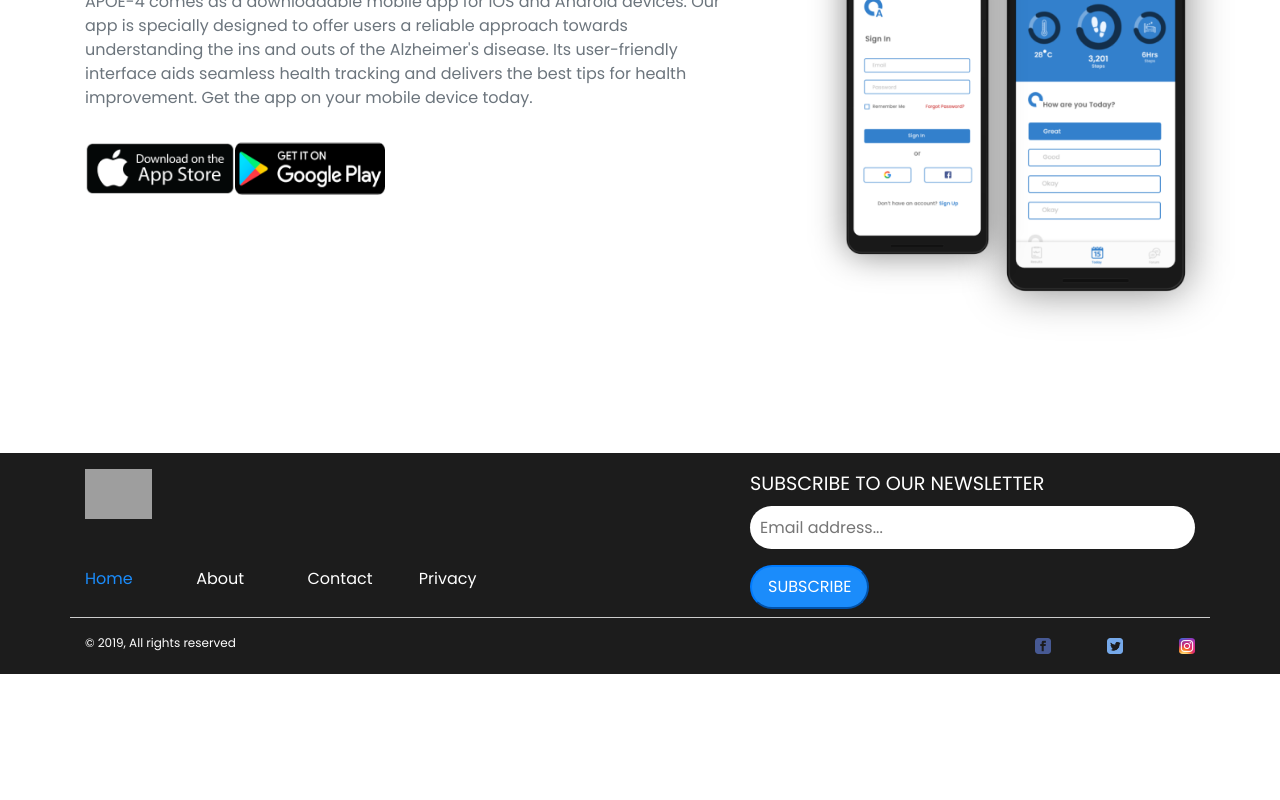
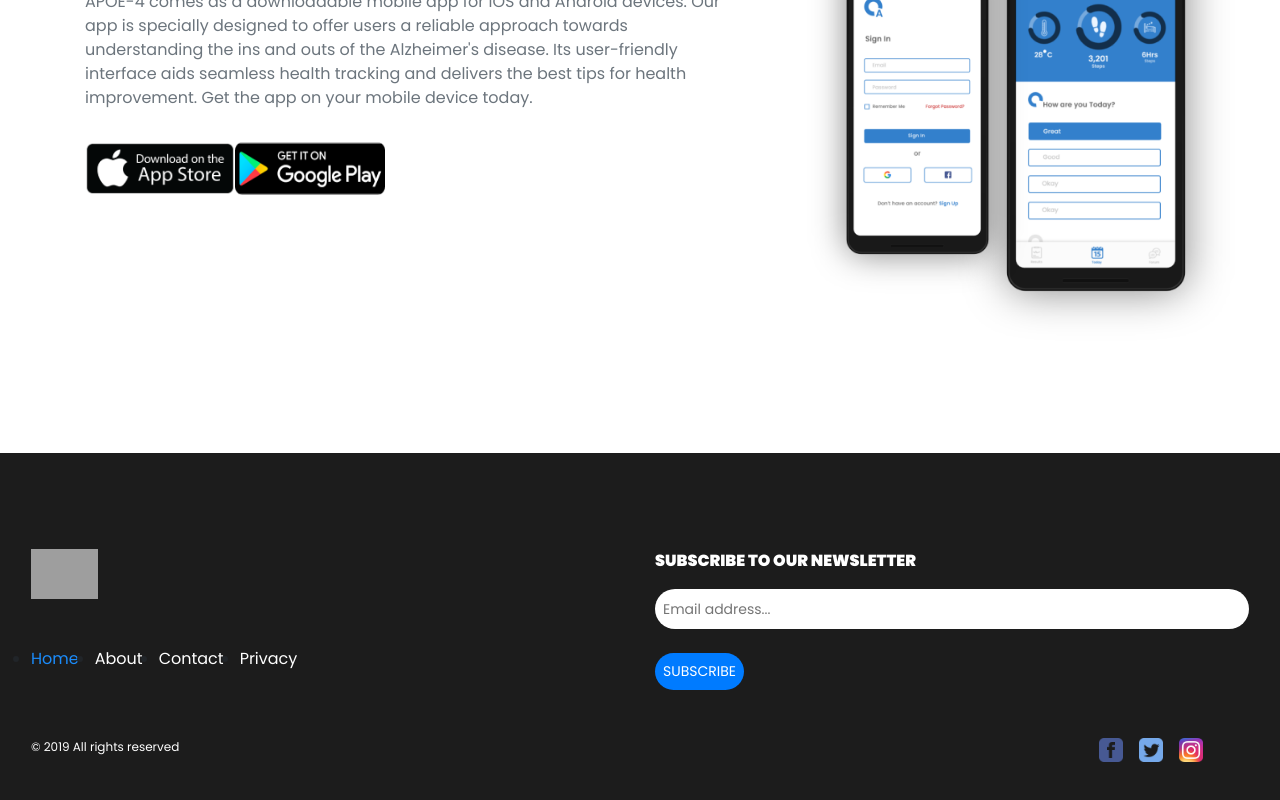
Before and after one commit to hnginternship5/apoe4, a Vue app: page / in a window 1280 px wide. Shown: the part 1512-2312 px from the top of the page. Before the commit the page ends 2186 px from the top, so only its background shows below. Built offline with nearby package versions, Linux system fonts and the light colour scheme; grey boxes are pictures that could not be loaded; a small style sheet from the web is missing; what vue-sweetalert2 would draw is missing.

Commit message:
worked on the Footer section of the APOE4 landing page

```diff
--- a/src/components/common/Footer.vue
+++ b/src/components/common/Footer.vue
@@ -1,35 +1,38 @@
 <template>
 	<footer class="container-fluid" id="footer">
-		<div class="container py-3" style="padding-bottom: 0 !important;">
-			<div class="row">
-				<div class="col-md-5">
-					<img src="@/assets/img/logo-blue.png"  alt="logo" id="logo" class="footer-logo">
-					<ul class="mt-5">
-						<li
-						v-for="(link, i) in links"
-						:key="i"
-						class="col"
-					>
+		<div class="row pt-5 pb-5 pl-3 pr-3">
+			<div class="col-lg-6 col-md-6 col-sm-12 col-xs-12 pt-5">
+				<div class="logo-img">
+					<img src="@/assets/img/logo-blue.png" alt="logo" id="logo" class="footer-logo">
+				</div>
+
+				<div class="footer-links">
+					<ul class="pt-5 pl-0 d-flex">
+						<li v-for="(link, i) in links" :key="i" class="mr-3 p-0">
 							<router-link tag="a" class="" class-active="active" :to="link.to" exact>{{ link.text }}</router-link>
 						</li>
 					</ul>
 				</div>
-				<div class="col-md-5 offset-md-2 text-right">
+			</div>
+
+
+			<div class="col-lg-6 col-md-6 col-sm-12 col-xs-12 pt-5">
 				<form id="subscriber-form" @submit.prevent="sendSubscriberMail">
-						<h4 class="text-left">Subscribe to our newsletter</h4>
-						<input type="email" placeholder="Email address..." name="" value="" v-model="subscriber_email" required>
-						<button class="text-uppercase nav-link btn-md btn-primary mt-3">Subscribe</button>
+					<h6 class="text-white mb-3">Subscribe to our newsletter</h6>
+					<input class="p-2" type="email" placeholder="Email address..." name="" value="" v-model="subscriber_email" required>
+					<button class="text-uppercase mt-4 btn-primary p-2">Subscribe</button>
 				</form>
 			</div>
+
+			<div class="row col-12 pt-5">
+				<div class="copyright  d-flex justify-content-start col-6">
+					<span class="copyright-text">&copy; 2019 All rights reserved</span>
 				</div>
-			<div class="row">
-				<div id="footer-text" class="col-md-12 py-3 mt-2">
-					<span class="col-md-4 copyright-text">&copy; 2019, All rights reserved</span>
-					<div id="social" class="col-md-2 offset-md-6">
-						<a href="#"><img src="@/assets/img/fb.png" alt="facebook" /></a>
-						<a href="#"><img src="@/assets/img/tw.png" alt="twitter" /></a>
-						<a href="#"><img src="@/assets/img/Inst.png" alt="instagram" /></a>
-					</div>
+
+				<div id="social" class=" d-flex justify-content-end col-6">
+					<a href="#" class="mr-3"><img src="@/assets/img/fb.png" alt="facebook" /></a>
+					<a href="#" class="mr-3"><img src="@/assets/img/tw.png" alt="twitter" /></a>
+					<a href="#" class="mr-3"><img src="@/assets/img/Inst.png" alt="instagram" /></a>
 				</div>
 			</div>
 		</div>
@@ -41,8 +44,6 @@
 <style scoped>
 	#footer {
 		background-color: #1C1C1C;
-		width: 100%;
-		position: relative;
 	}
 
 	#footer .footer-logo {
@@ -50,15 +51,6 @@
 		height: 50px;
 	}
 
-	#footer ul {
-		list-style-type: none;
-		display: flex;
-		padding: 0;
-	}
-
-	#footer ul li {
-		padding-left: 0;
-	}
 
 	#footer ul li a {
 		color: #ffffff;
@@ -71,82 +63,73 @@
 		text-align: left;
 	}
 
-	#subscriber-form h4 {
+	#subscriber-form h6 {
 		font-style: normal;
-		font-weight: 500;
-		line-height: normal;
-		color: #FFFFFF;
+		line-height: 1.5em;
 		text-transform: uppercase;
-		font-size: 1.2rem;
+		font-weight: bold;
 	}
 
 	#subscriber-form input {
-		height: 43px;
+		border: none;
 		width: 100%;
 		border-radius: 33px;
-		padding-left: 10px;
 		background: #ffffff;
-		border: none;
 	}
 
 	#subscriber-form button {
-		background: #1B8CFB;
-		border-radius: 33px;
-		color: #fff;
+		border: none;
+		border-radius: 30px;
+		font-size: 14px;
+		transition: all ease-in 0.3s;
 	}
 
-	#footer-text {
-		border-top: 1px solid rgb(204, 204, 204);
-		padding: 0px;
-		display: flex;
-		flex-flow: row;
-		justify-content: space-between;
+	#subscriber-form button:hover {
+		background-color: #0060c8;
+		transition: all ease-in 0.3s;
 	}
 
-	#social {
-		display: flex;
-		justify-content: space-between;
-		align-items: center;
-	}
 
 	#social img {
 		max-width: 100%;
-		height: 16px;
-		width: 16px;
+		width:1.5em;
 	}
 
 	.copyright-text {
-		color:#fff;
-		font-size:12px;
+		color: #fff;
+		font-size: 12px;
 	}
 
+	/*	placeholder styling*/
+	::placeholder {
+		/* Chrome, Firefox, Opera, Safari 10.1+ */
+		padding-right: 15px;
+		font-size: 14px;
+		/* Firefox */
+	}
+
+	:-ms-input-placeholder {
+		/* Internet Explorer 10-11 */
+		padding-right: 15px;
+		font-size: 14px;
+	}
+
+	::-ms-input-placeholder {
+		/* Microsoft Edge */
+		padding-right: 15px;
+		font-size: 14px;
+	}
+
+	/*	placeholder styling*/
 
 	@media screen and (max-width: 800px) {
 
-		#footer-text {
-			flex-direction: column;
-		}
-
-		.copyright-text {
-			order: 1;
-			margin-top: 13px;
-		}
-
-		#social {
-			width: 200px;
-			order: 0;
-		}
-
 		#social img {
-			width: 2.5rem;
+			width: 1.3em;
 			height: auto;
 		}
 
-		#subscriber-form button {
-		    width: 100%;
 	}
-	}
-
 
 </style>
 <script>
@@ -164,15 +147,14 @@ import axios from 'axios';
 		},
 		mounted() {
 			//when the component is render to the dom then expose this function
-			window.onscroll = function(){
+			window.onscroll = function() {
 				scrollUp();
 			};
 			//create scroll function, if user scrolls 40px from top, scroll button becomes visible
-			function scrollUp(){
-				if (document.body.scrollTop > 100 || document.documentElement.scrollTop > 100){
+			function scrollUp() {
+				if (document.body.scrollTop > 100 || document.documentElement.scrollTop > 100) {
 					document.getElementById("scrollBut").style.display = "block";
-				}
-				else {
+				} else {
 					document.getElementById("scrollBut").style.display = "none";
 				}
 			};
@@ -183,32 +165,33 @@ import axios from 'axios';
 		methods: {
 
 			//button event
-			scrollToTop (e) {
+			scrollToTop(e) {
 				e.stopPropagation()
-				document.body.scrollTop =  0;
+				document.body.scrollTop = 0;
 				document.documentElement.scrollTop = 0;
 			},
-			sendSubscriberMail (e,value){
+			sendSubscriberMail(e, value) {
 				e.preventDefault();
 				this.alertDisplay();
 				this.resetForm();
 				return;
-				axios.post('https://api.apoe4.app/api/v1/mails/contact-form',
-					{ email: this.email },
-					{
+				axios.post('https://api.apoe4.app/api/v1/mails/contact-form', {
+					email: this.email
+				}, {
 					headers: {
 						'Content-type': 'application/x-www-form-urlencoded',
 					}
-				}).then(response => console.log('response is: ', JSON.stringify(response, null, 2)) );
+				}).then(response => console.log('response is: ', JSON.stringify(response, null, 2)));
 			},
 			alertDisplay() {
 				this.$swal('Newsletter', 'Thanks for subscribing', 'success');
 			},
-			resetForm(){
+			resetForm() {
 				this.subscriber_email = '';
 			}
 		}
 
 
 	}
+
 </script>
```
Lines whose indentation alone changed are shown as unchanged.
